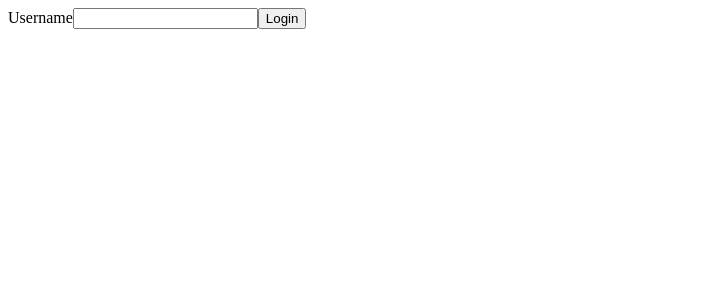
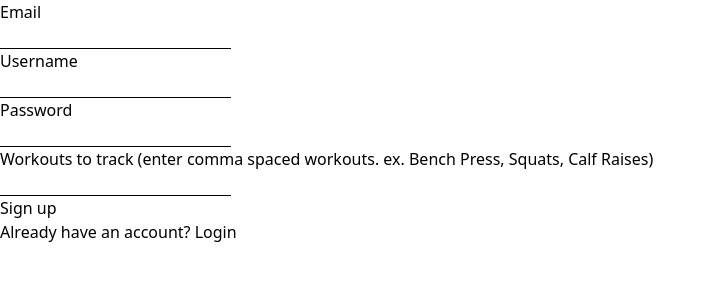
Before and after one commit to LukeSutor/workout-tracker, a React (Create React App) app: page /#/signup in a window 1280 px wide. Shown: the top 300 px of the page, without its empty margins (0-716 px from the left). Built offline with nearby package versions, Linux system fonts and the light colour scheme.

Commit message:
add hashrouter and login feature

```diff
--- a/package.json
+++ b/package.json
@@ -3,6 +3,7 @@
   "version": "0.1.0",
   "private": true,
   "dependencies": {
+    "@craco/craco": "^6.1.2",
     "@testing-library/jest-dom": "^5.14.1",
     "@testing-library/react": "^11.2.7",
     "@testing-library/user-event": "^12.8.3",
@@ -14,6 +15,7 @@
     "react": "^17.0.2",
     "react-chartjs-2": "^3.0.3",
     "react-dom": "^17.0.2",
+    "react-router-dom": "^5.2.0",
     "react-scripts": "4.0.3",
     "typescript": "^4.3.5",
     "web-vitals": "^1.1.2"
--- a/src/App.tsx
+++ b/src/App.tsx
@@ -1,22 +1,26 @@
-import React, { useState } from 'react';
-import Signin from './components/Signin';
+import React, { useState, useEffect } from 'react';
+import { HashRouter, Route, Redirect } from 'react-router-dom';
+import Signup from './components/Signup';
+import Login from './components/Login';
 import Dashboard from './components/Dashboard';
 
 export default function App() {
 
-  const [user, setUser] = useState("");
+  const [profile, setProfile] = useState({
+    Email: "",
+    Username: "",
+    Password: "",
+    Types: ""
+  });
 
   return (
-    <>
-      {
-        user === "" ?
-            <Signin setUser={setUser} />
-          :
-          <>
-            <p>signed in as {user}</p>
-            <Dashboard user={user} />
-          </>
-      }
-    </>
+    <HashRouter basename='/'>
+      <Route exact path='/'>
+        <Redirect to='/signup' />
+      </Route>
+      <Route path='/signup' render={props => <Signup {...props} setProfile={setProfile} />}/>
+      <Route path='/login' render={props => <Login {...props} setProfile={setProfile} />} />
+      <Route path='/dashboard' render={props => <Dashboard {...props} profile={profile} />} />
+    </HashRouter>
   );
 }
--- a/src/components/Dashboard.tsx
+++ b/src/components/Dashboard.tsx
@@ -1,5 +1,4 @@
 import React, { useEffect } from 'react'
-import { Line } from 'react-chartjs-2'
 import Graph from './Graph'
 
 interface Exercise {
@@ -14,6 +13,11 @@ export default function Dashboard(props) {
 
 
   useEffect(() => {
+    fetch('./Types.json')
+      .then(response => {
+        return response.json();
+      })
+      .then(data => console.log(data));
     // Fetch current user's workout data
 
     // fetch(`https://sheet.best/api/sheets/801254c2-1797-4c47-a965-cd4c215ddc16/Person/${props.user}`)
@@ -55,16 +59,17 @@ export default function Dashboard(props) {
   }, [])
 
   let data = [
-    {Date: "1625185037699", Person: "Luke Sutor", Reps: "2", Type: "Bench Press", Weight: "225"},
-    {Date: "1625185346674", Person: "Luke Sutor", Reps: "-1", Type: "Weight", Weight: "209"},
-    {Date: "1625185446674", Person: "Luke Sutor", Reps: "8", Type: "Bench Press", Weight: "185"},
-    {Date: "1625185546974", Person: "Luke Sutor", Reps: "5", Type: "Bench Press", Weight: "205"}
+    { Date: "1625185037699", Person: "Luke Sutor", Reps: "2", Type: "Bench Press", Weight: "225" },
+    { Date: "1625185346674", Person: "Luke Sutor", Reps: "-1", Type: "Weight", Weight: "209" },
+    { Date: "1625185446674", Person: "Luke Sutor", Reps: "8", Type: "Bench Press", Weight: "185" },
+    { Date: "1625185546974", Person: "Luke Sutor", Reps: "5", Type: "Bench Press", Weight: "205" }
   ]
 
 
   return (
     <div>
-      <Graph data={data} type="Bench Press"/>
+      <Graph data={data} type="Bench Press" />
+      <p>Hello</p>
     </div>
   )
 }
--- /dev/null
+++ b/src/components/Login.tsx
@@ -0,0 +1,57 @@
+import React, { useEffect } from 'react'
+
+export default function Login(props) {
+
+    // Check localStorage to see if the person's profile is saved there
+    useEffect(() => {
+      if(localStorage.length == 0) {
+        return
+      } else {
+        let profile = JSON.parse(localStorage.getItem('profile'))
+        props.setProfile(profile)
+        props.history.push('/dashboard')
+
+        console.log("Account found, automatically logging in");
+      }
+    }, [])
+
+  function handleSubmit(e): void {
+    e.preventDefault()
+
+    let username = (document.getElementById("username-input") as HTMLInputElement).value;
+    let password = (document.getElementById("password-input") as HTMLInputElement).value;
+
+    fetch(`https://sheet.best/api/sheets/f9a8b3ec-30d1-429b-861c-2e885f120f02/Password/${password}`)
+      .then((res) => res.json())
+      .then((data) => {
+        if(data[0].Username === username) {
+          console.log("successful login");
+
+          if(localStorage.getItem('profile') == null) {
+            localStorage.setItem('profile', JSON.stringify(data))
+          }
+
+          props.history.push('/dashboard')
+        } else {
+          console.log("unsuccessful login");
+
+          return
+        }
+      })
+      .catch((error) => {
+        console.error(error);
+      });
+  }
+
+  return (
+    <div>
+      <form className="flex flex-col">
+        <label>Username</label>
+        <input id="username-input" className="w-min border-b border-black focus:outline-none" />
+        <label>Password</label>
+        <input id="password-input" className="w-min border-b border-black focus:outline-none" />
+        <button onClick={(e) => handleSubmit(e)} className="text-left">Login</button>
+      </form>
+    </div>
+  )
+}
--- a/src/components/Signin.tsx
+++ /dev/null
@@ -1,27 +0,0 @@
-import React from 'react'
-
-export default function Signin(props) {
-
-  function handleSubmit(e): void {
-    e.preventDefault()
-
-    let users = ["Luke Sutor", "Lisa Sutor"]
-    let input = (document.getElementById("login-input") as HTMLInputElement).value
-
-    if(users.includes(input)) {
-      props.setUser(input)
-    } else {
-
-    }
-  }
-
-  return (
-    <div>
-      <form className="flex flex-col">
-        <label>Username</label>
-        <input id="login-input" className="w-min border-b border-black focus:outline-none" />
-        <button  onClick={(e) => handleSubmit(e)} className="text-left">Login</button>
-      </form>
-    </div>
-  )
-}
--- /dev/null
+++ b/src/components/Signup.tsx
@@ -0,0 +1,88 @@
+import React, { useEffect } from 'react';
+import {Redirect} from 'react-router-dom';
+
+interface Profile {
+  Email: string;
+  Username: string;
+  Password: string;
+  Types: string;
+}
+
+export default function Signup(props) {
+
+  // Check localStorage to see if the person's profile is saved there
+  useEffect(() => {
+    if(localStorage.length == 0) {
+      return
+    } else {
+      let profile = JSON.parse(localStorage.getItem('profile'))
+      props.setProfile(profile)
+      props.history.push('/dashboard')
+
+      console.log("Account found, automatically logging in");
+    }
+  }, [])
+
+  function handleSubmit(e) {
+    e.preventDefault()
+
+    let email = (document.getElementById("email-input") as HTMLInputElement).value
+    let username = (document.getElementById("username-input") as HTMLInputElement).value
+    let password = (document.getElementById("password-input") as HTMLInputElement).value
+    let types = (document.getElementById("types-input") as HTMLInputElement).value
+
+    if(email === "" || username === "" || password === "" || types === "") {
+      (document.getElementById("email-input") as HTMLInputElement).placeholder = "Required Field";
+      (document.getElementById("username-input") as HTMLInputElement).placeholder = "Required Field";
+      (document.getElementById("password-input") as HTMLInputElement).placeholder = "Required Field";
+      (document.getElementById("types-input") as HTMLInputElement).placeholder = "Required Field";
+      return
+    }
+
+    let profile: Profile = {
+      Email: email,
+      Username: username,
+      Password: password,
+      Types: types + ",Weight"
+    }
+
+    fetch("https://sheet.best/api/sheets/f9a8b3ec-30d1-429b-861c-2e885f120f02", {
+      method: "POST",
+      mode: "cors",
+      headers: {
+        "Content-Type": "application/json",
+      },
+      body: JSON.stringify(profile),
+    })
+      .then((res) => res.json())
+      .then((data) => {
+        // The response comes here
+        console.log(data);
+      })
+      .catch((error) => {
+        // Errors are reported here
+        console.log(error);
+      });
+
+      <Redirect to='/dashboard' />
+  }
+
+  console.log(props);
+
+  return (
+    <div>
+      <form className="flex flex-col">
+        <label>Email</label>
+        <input id="email-input" className="w-min border-b border-black focus:outline-none" />
+        <label>Username</label>
+        <input id="username-input" className="w-min border-b border-black focus:outline-none" />
+        <label>Password</label>
+        <input id="password-input" className="w-min border-b border-black focus:outline-none" />
+        <label>Workouts to track (enter comma spaced workouts. ex. Bench Press, Squats, Calf Raises)</label>
+        <input id="types-input" className="w-min border-b border-black focus:outline-none" />
+        <button onClick={e => handleSubmit(e)} className="text-left">Sign up</button>
+        <p>Already have an account? <button onClick={() => props.history.push('/login')}>Login</button></p>
+      </form>
+    </div>
+  )
+}
```
Also changed, not shown: 1 other file (tests, documents, lock files or other folders).
